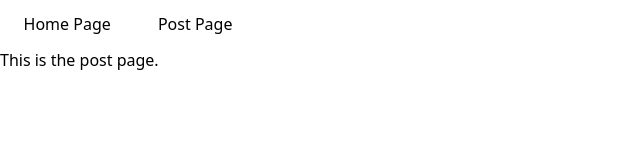
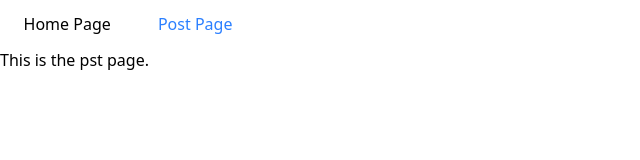
Before and after one commit to KyawThiha111/vite-project-react, a React (Vite) app: page /postpage in a window 1280 px wide. Shown: the top 160 px of the page, without its empty margins (0-640 px from the left). Built offline with nearby package versions, Linux system fonts and the light colour scheme.

Commit message:
React Router using creatbrowserrouter

```diff
--- a/package.json
+++ b/package.json
@@ -11,6 +11,7 @@
   },
   "dependencies": {
     "@tailwindcss/vite": "^4.0.9",
+    "axios": "^1.8.2",
     "react": "^19.0.0",
     "react-dom": "^19.0.0",
     "react-router-dom": "^7.3.0"
--- a/src/Pages/Home.jsx
+++ b/src/Pages/Home.jsx
@@ -1,5 +1,5 @@
 import React from "react";
-import { Link } from "react-router-dom";
+import { Link, Outlet } from "react-router-dom";
 const students = ["Kyaw Thiha","Jay","Jackson"]
 export const Home = ()=>{
     return(
--- a/src/Pages/Navbar.jsx
+++ b/src/Pages/Navbar.jsx
@@ -1,14 +1,14 @@
-import { Link } from "react-router-dom"
+import { Link, NavLink } from "react-router-dom"
 
 export const Navbar = ()=>{
     return(
         <nav className=" w-[20%] py-3">
             <ul className="flex justify-around">
                 <li>
-                    <Link to="/">Home Page</Link>
+                    <NavLink className={({isActive})=>isActive&&"text-blue-500"} to="/">Home Page</NavLink>
                 </li>
                 <li>
-                    <Link to="/postpage">Post Page</Link>
+                    <NavLink className={({isActive})=>isActive&&"text-blue-500"} to="/postpage">Post Page</NavLink>
                 </li>
             </ul>
         </nav>
--- a/src/Pages/PostPage.jsx
+++ b/src/Pages/PostPage.jsx
@@ -1,7 +1,8 @@
-import React from "react";
 
-export const PostPage = ()=>{
-    return(
-        <div>This is the post page.</div>
-    )
-}
+import React, { useState } from "react";
+import axios from "axios";
+export const PostPage = () => {
+  return (
+    <div>This is the pst page.</div>
+  );
+};
--- /dev/null
+++ b/src/Pages/Readmore.jsx
@@ -0,0 +1,15 @@
+import React from "react"
+export const ReadMore = ()=>{
+    return(
+        <div>
+        <div>You are reading more.</div>
+        <div>You are reading more.</div>
+        <div>You are reading more.</div>
+        <div>You are reading more.</div>
+        <div>You are reading more.</div>
+        <div>You are reading more.</div>
+        <div>You are reading more.</div>
+        <div>You are reading more.</div>
+        </div>
+    )
+ }
--- a/src/main.jsx
+++ b/src/main.jsx
@@ -8,7 +8,7 @@ import { PostPage } from './Pages/PostPage.jsx'
 import { ErrorPage } from './Pages/Error.jsx'
 import { Navbar } from './Pages/Navbar.jsx'
 import {StudentInfo} from "./Pages/StudentInfo.jsx"
-
+import { ReadMore } from './Pages/Readmore.jsx'
 const router = createBrowserRouter([
   {
     path: '/',
```
Also changed, not shown: 1 other file (tests, documents, lock files or other folders).
